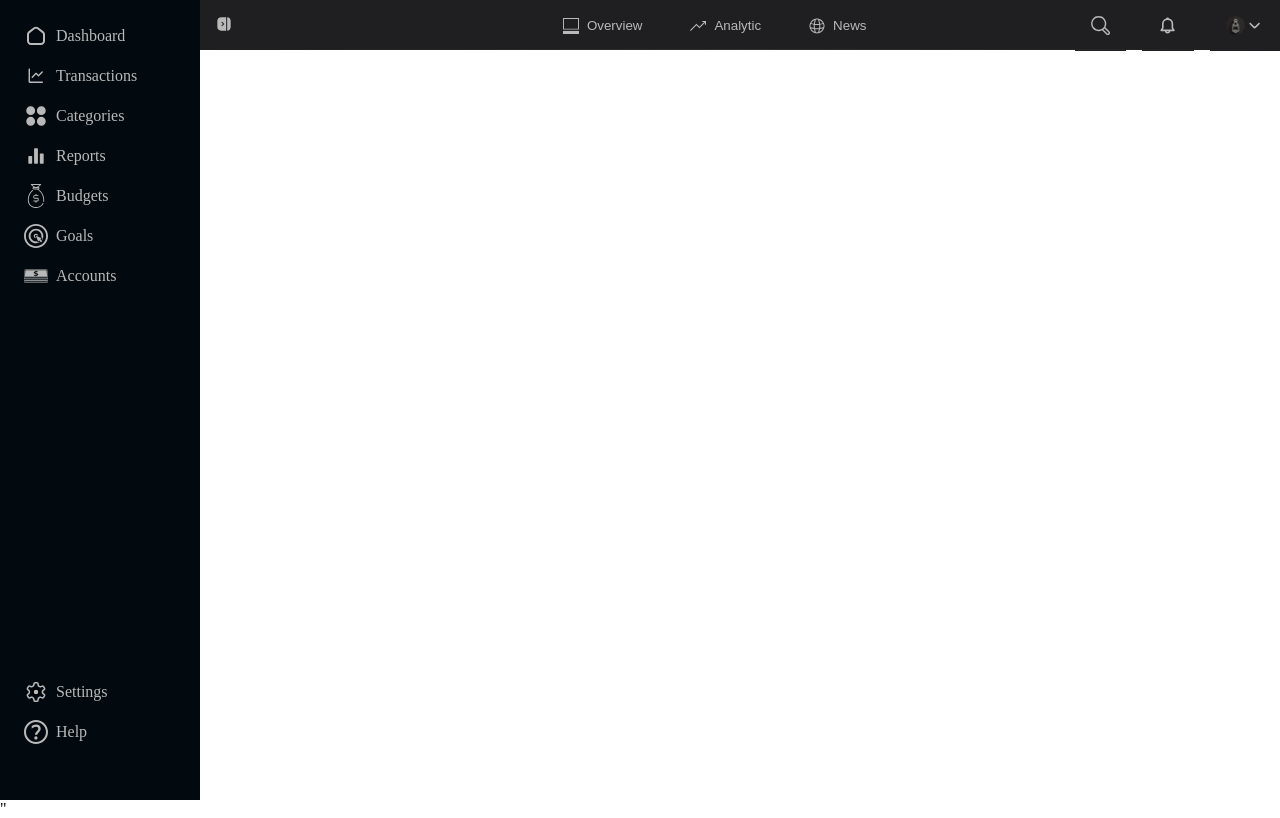
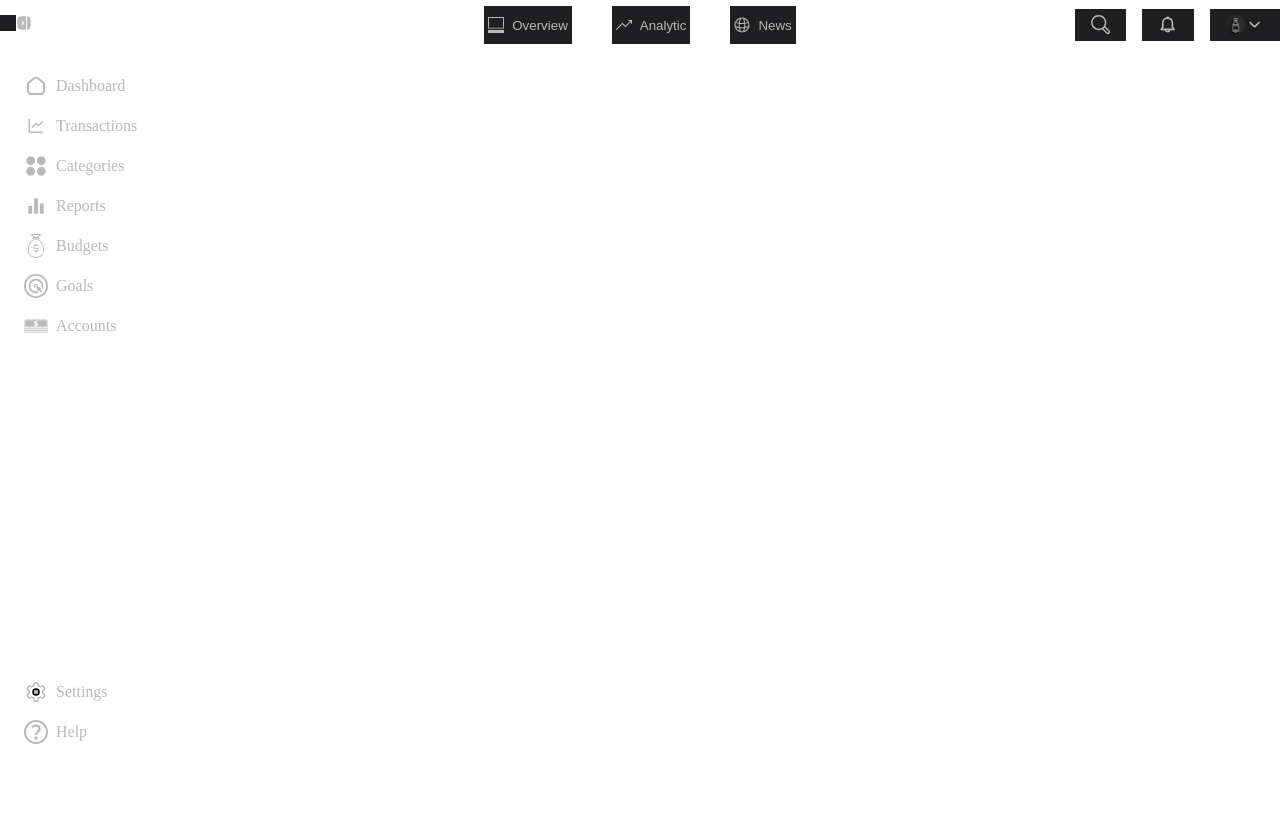
Before and after one commit to londerorichard/Finance-Control, a FastAPI app: page /base in a window 1280 px wide. After the commit the page ends 744 px from the top, so only its background shows below. Run offline with FastAPI, Linux system fonts and the light colour scheme; parts of the project's set-up code (start-up, migrations or seed data) failed here and were passed over.

Commit message:
feat: dashboard / base content

```diff
--- a/app/static/css/base.css
+++ b/app/static/css/base.css
@@ -94,13 +94,29 @@ body {
 .layout {
     display: grid;
 
-    grid-template-columns: 200px 1fr;
+    grid-template-columns: 200px minmax(0, 1fr);
+    grid-template-rows: 50px minmax(0, 1fr);
 
     grid-template-areas:
-    "sidebar navbar";
+        "navbar navbar"
+        "sidebar main";
 
-    min-height: 100vh;
+    width: 100%;
+    height: 100vh;
 
+    overflow: hidden;
+}
+
+.navbar {
+    grid-area: navbar;
+}
+
+.sidebar {
+    overflow-y: auto;
+}
+
+main {
+    overflow-y: auto;
 }
 
 
@@ -109,9 +125,7 @@ body {
    ========================================================================== */
 
 .layout.collapsed {
-    grid-template-columns:
-        70px
-        minmax(0, 1fr);
+    grid-template-columns: 70px 1fr;
 }
 
 .layout.collapsed .sidebar-item a {
@@ -119,29 +133,22 @@ body {
 }
 
 
+.navbar {
+    grid-area: navbar;
+}
+
 .sidebar {
     grid-area: sidebar;
 
-    height: 100vh;
-
-    display: grid;
-    grid-template-rows: 1fr auto;
-
-    background-color: var(--bg-secondary);
+    min-width: 0;
 }
 
-.navbar {
-    display: grid;
+main {
+    grid-area: main;
 
-    grid-area: navbar;
-
-    height: 50px;
-
-    width: 100%;
-
-    background-color: var(--bg-primary);
+    min-width: 0;
+    min-height: 0;
 }
-
 
 /* ==========================================================================
    NAVBAR LAYOUT
@@ -158,25 +165,6 @@ body {
 
     position: relative;
 }
-
-.navbar-content::after {
-    content: "";
-
-    position: absolute;
-
-    bottom: 0;
-
-    width: 100%;
-    height: 2px;
-
-    background: linear-gradient(
-        to right,
-        transparent,
-        var(--border),
-        transparent
-    );
-}
-
 
 .navbar-left {
     justify-self: start;
@@ -255,6 +243,8 @@ body {
 
     padding: var(--space-lg);
 
+    height: 0.5rem;
+
     border: none;
 
     background-color: var(--bg-primary);
@@ -262,38 +252,6 @@ body {
 
     cursor: pointer;
 }
-
-/* ==========================================================================
-   BUTTON STATES
-   ========================================================================== */
-
-.overview-btn::after,
-.analytic-btn::after,
-.news-btn::after {
-    content: "";
-
-    position: absolute;
-    bottom: -6px;
-    left: 0;
-
-    width: 100%;
-    height: 1px;
-
-    background-color: var(--text-secondary);
-
-    opacity: 0;
-
-    transition: opacity var(--transition-normal);
-
-    z-index: 1;
-}
-
-.overview-btn:hover::after,
-.analytic-btn:hover::after,
-.news-btn:hover::after {
-    opacity: 1;
-}
-
 
 /* ==========================================================================
    SEARCH
--- a/app/static/javascript/base.js
+++ b/app/static/javascript/base.js
@@ -45,7 +45,7 @@ hideSettings();
 
 function showSideBar() {
     const button = document.querySelector(".sidebar-window-btn");
-    const container = document.querySelector(".main-container");
+    const container = document.querySelector(".layout");
 
     button.addEventListener("click", () => {
         container.classList.toggle("collapsed");
--- a/app/templates/base.html
+++ b/app/templates/base.html
@@ -5,8 +5,12 @@
     <meta charset="UTF-8">
     <meta name="viewport" content="width=device-width, initial-scale=1.0">
 
+    <title>Sistema Financeiro</title>
+
     <link rel="stylesheet" href="/app/static/css/base.css">
 
+    {% block extra_css %}
+    {% endblock %}
 </head>
 
 <body>
@@ -92,7 +96,7 @@
                         <div class="profile wrapper">
                             <button class="profile-btn">
                                 <div class="avatar">
-                                    <img src="../static/images/profile-icon.jpg" alt="Profile picture">
+                                    <img src="/app/static/images/profile-icon.jpg" alt="Profile picture">
                                 </div>
                                 <svg width="1.2rem" height="1.2rem" viewBox="0 0 24 24" fill="currentColor" xmlns="http://www.w3.org/2000/svg" transform="rotate(180)"><g id="SVGRepo_bgCarrier" stroke-width="0"></g><g id="SVGRepo_tracerCarrier" stroke-linecap="round" stroke-linejoin="round"></g><g id="SVGRepo_iconCarrier"> <path d="M18.2929 15.2893C18.6834 14.8988 18.6834 14.2656 18.2929 13.8751L13.4007 8.98766C12.6195 8.20726 11.3537 8.20757 10.5729 8.98835L5.68257 13.8787C5.29205 14.2692 5.29205 14.9024 5.68257 15.2929C6.0731 15.6835 6.70626 15.6835 7.09679 15.2929L11.2824 11.1073C11.673 10.7168 12.3061 10.7168 12.6966 11.1073L16.8787 15.2893C17.2692 15.6798 17.9024 15.6798 18.2929 15.2893Z" fill="currentColor"></path> </g></svg>
                             </button>
@@ -102,7 +106,7 @@
 
                                 <div class="profile-header">
                                     <div class="avatar-bigger">
-                                        <img src="../static/images/profile-icon.jpg" alt="Profile picture">
+                                        <img src="/app/static/images/profile-icon.jpg" alt="Profile picture">
                                     </div>
 
                                     <div class="profile-info">
@@ -243,7 +247,7 @@
         {% block content %}
         {% endblock %}
 
-    </main>"
+    </main>
 
 
     <script src="/app/static/javascript/base.js"></script>
```
Also changed, not shown: app/static/css/dashboard.css (+15 -36 lines), app/templates/dashboard.html (+9 -21 lines).
